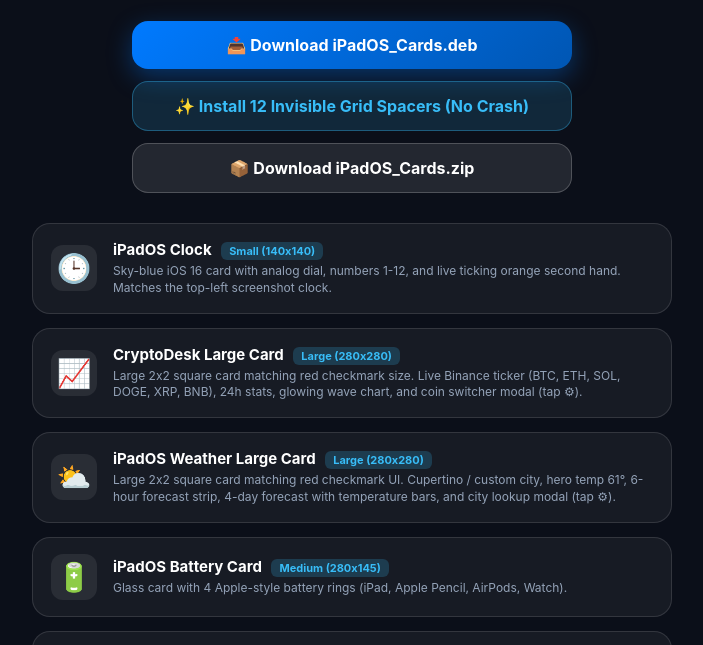
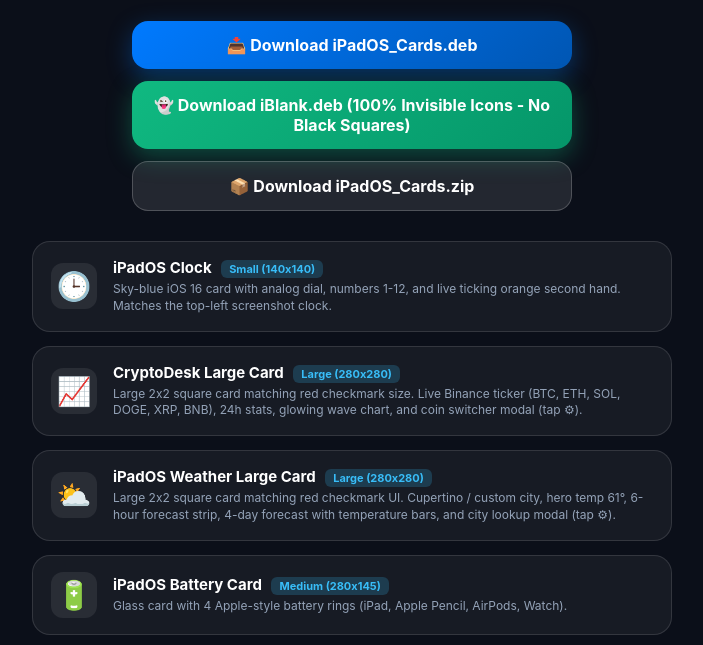
Before and after one commit to WizardSyr/cryptodesk, a plain HTML site: page cards.html in a window 1280 px wide. Shown: the part 87-732 px from the top of the page, without its empty margins (288-991 px from the left). Drawn offline with Linux system fonts and the light colour scheme.

Commit message:
Add iBlank.deb download button to cards.html

```diff
--- a/cards.html
+++ b/cards.html
@@ -172,8 +172,8 @@
         <a href="iPadOS_Cards.deb" class="btn-download btn-deb">
             <span>📥 Download iPadOS_Cards.deb</span>
         </a>
-        <a href="blank.mobileconfig" class="btn-download" style="background: rgba(56, 189, 248, 0.15); border: 1px solid rgba(56, 189, 248, 0.35); color: #38bdf8;">
-            <span>✨ Install 12 Invisible Grid Spacers (No Crash)</span>
+        <a href="iBlank.deb" class="btn-download" style="background: linear-gradient(135deg, #10b981, #059669); color: #ffffff; box-shadow: 0 8px 24px rgba(16, 185, 129, 0.35);">
+            <span>👻 Download iBlank.deb (100% Invisible Icons - No Black Squares)</span>
         </a>
         <a href="iPadOS_Cards.zip" class="btn-download btn-zip">
             <span>📦 Download iPadOS_Cards.zip</span>
```
